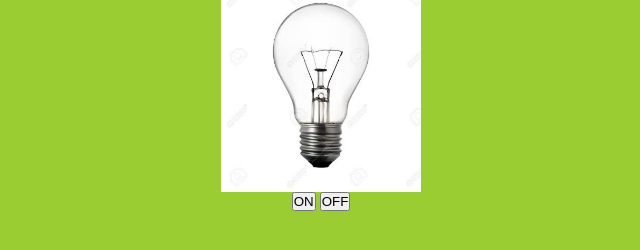
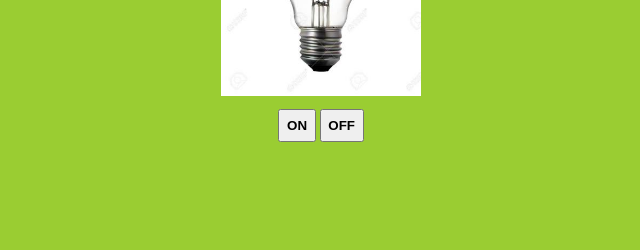
Before and after one commit to mj-debug/light-bulb, a plain HTML site: page index.html in a window 1280 px wide. Shown: the part 316-566 px from the top of the page, without its empty margins (319-959 px from the left). Drawn offline with Linux system fonts and the light colour scheme.

Commit message:
third commit

```diff
--- a/css/style.css
+++ b/css/style.css
@@ -9,10 +9,15 @@ body{
 h2{
     font-size: 3em;
     font-family: sans-serif;
-    margin-top: 5em;
+    margin-top: 3em;
     text-align: center;
     color: green;
 }
 div{
     text-align: center;
 }
+div > button{
+    margin-top: 1em;
+    font-weight: bold;
+    padding: 0.5em;
+}
```
